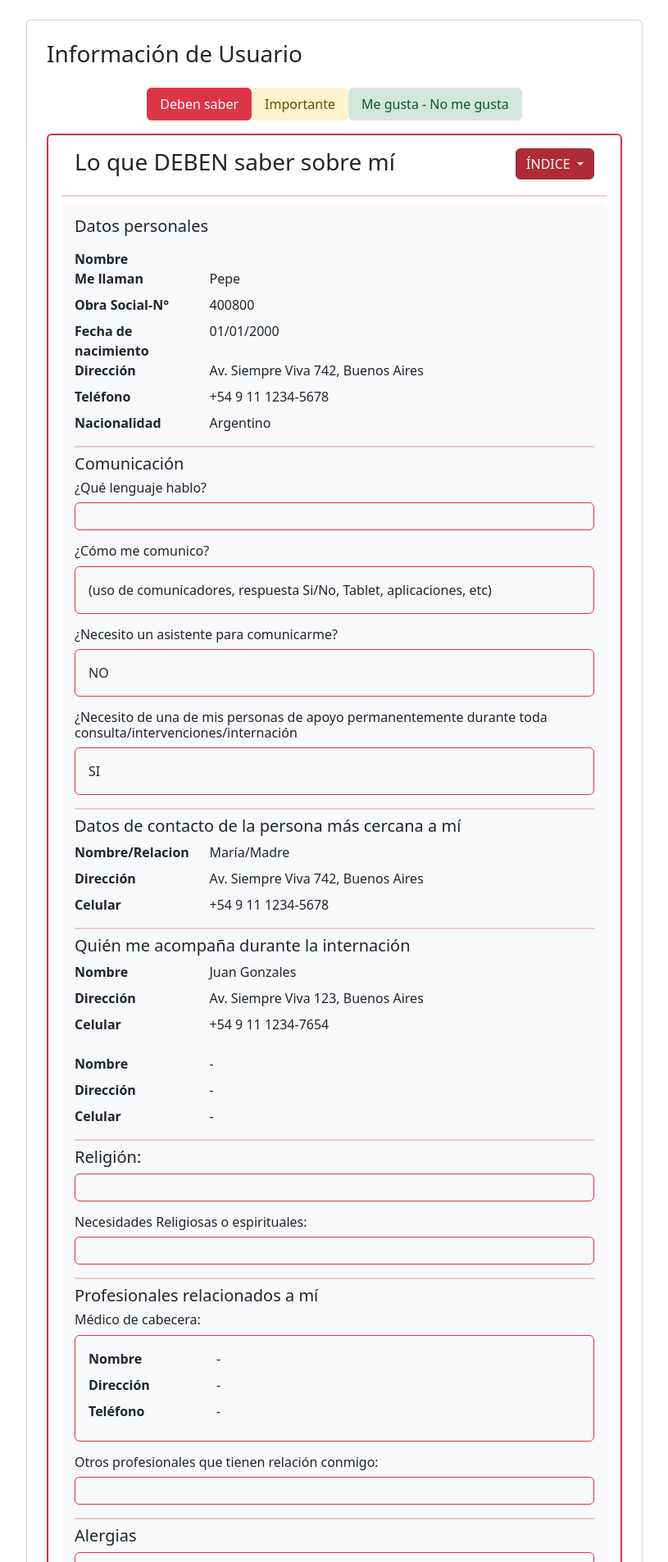
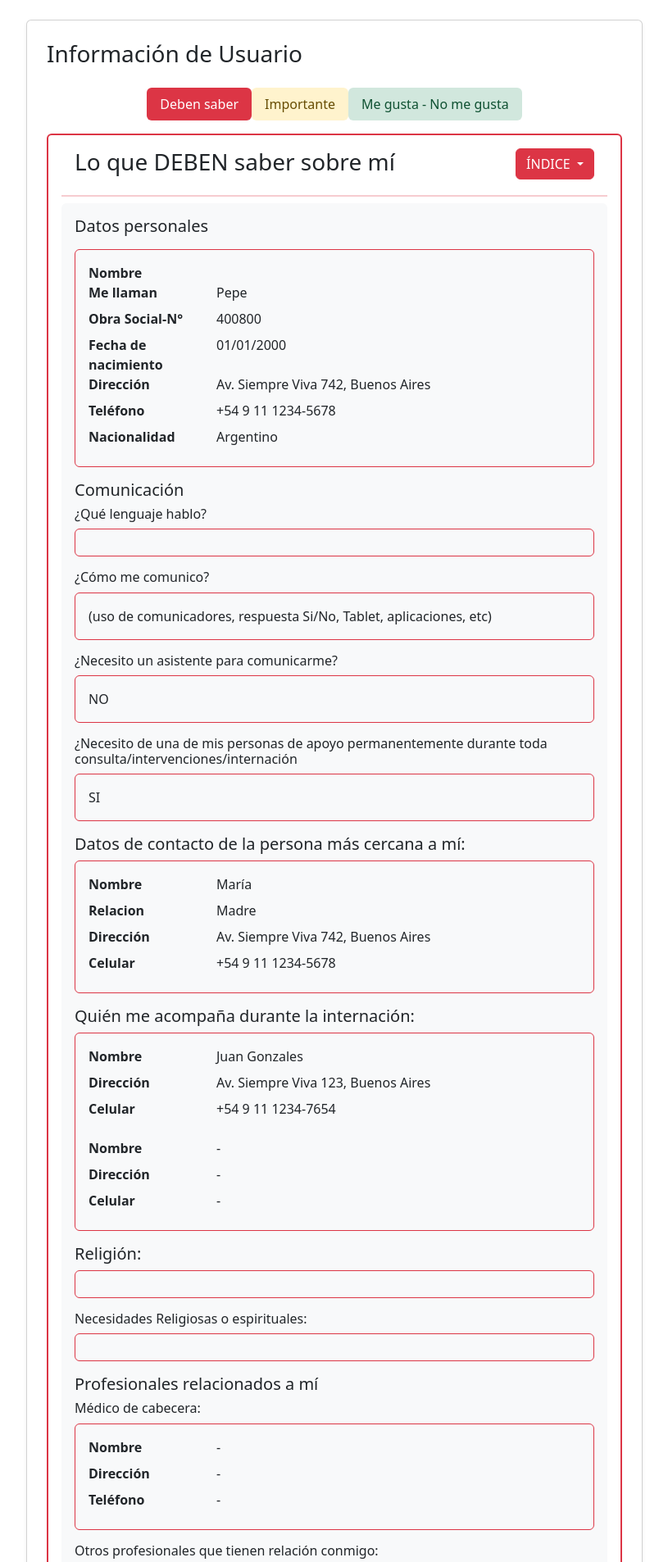
Before and after one commit to depthlost/info-qr, a Flask app: template app/templates/show_user_info.html in a window 1280 px wide. Shown: the part 56-1962 px from the top of the page at 82% size, without its empty margins (232-1047 px from the left). Run offline with Flask 3, Linux system fonts and the light colour scheme; the template is opened without the code that fills it, so the values that code supplies are empty; parts of the project's set-up code (start-up, migrations or seed data) failed here and were passed over.

Commit message:
Se mejoró la navegacion de la informacion

```diff
--- a/app/templates/info_important.html
+++ b/app/templates/info_important.html
@@ -33,7 +33,7 @@
 
     <hr class="my-2 border border-warning">
 
-    <div data-bs-spy="scroll" data-bs-target="#nav-important" data-bs-root-margin="0px 0px -40%" data-bs-smooth-scroll="true" class="scrollspy-example bg-body-tertiary p-3 rounded-2" tabindex="0">
+    <div class="bg-body-tertiary p-3 rounded-2" tabindex="0">
         <h3 class="h5" id="estoy_ansioso">¿Qué necesito que hagan si estoy ansiosa/ansioso?</h3>
         <div class="border border-warning rounded p-3 mb-3">
             <p class="mb-0"> </p>
--- a/app/templates/info_likes_dislikes.html
+++ b/app/templates/info_likes_dislikes.html
@@ -26,7 +26,7 @@
 
     <hr class="my-2 border border-success">
 
-    <div data-bs-spy="scroll" data-bs-target="#nav-likes-dislikes" data-bs-root-margin="0px 0px -40%" data-bs-smooth-scroll="true" class="scrollspy-example bg-body-tertiary p-3 rounded-2" tabindex="0">
+    <div class="bg-body-tertiary p-3 rounded-2" tabindex="0">
         <h3 class="h5" id="me_gusta">Me gusta</h3>
         <p class="h6">Por favor hagan esto:</p>
         <div class="border border-success rounded p-3 mb-3">
--- a/app/templates/info_must_know.html
+++ b/app/templates/info_must_know.html
@@ -5,7 +5,7 @@
         <div class="col-md-10">
             <h2 class="h3">Lo que DEBEN saber sobre mí</h2>
         </div>
-        <div class="col-md-2 d-flex justify-content-end align-items-start" id="nav-must-know">
+        <div class="col-md-2 d-flex justify-content-end align-items-start">
             <div class="dropdown">
                 <button class="btn btn-danger dropdown-toggle"
                         type="button"
@@ -33,9 +33,10 @@
 
     <hr class="my-2 border border-danger">
 
-    <div data-bs-spy="scroll" data-bs-target="#nav-must-know" data-bs-root-margin="0px 0px -40%" data-bs-smooth-scroll="true" class="scrollspy-example bg-body-tertiary p-3 rounded-2" tabindex="0">
+    <div class="bg-body-tertiary p-3 rounded-2" tabindex="0">
         <section aria-labelledby="datos_personales">
             <h3 id="datos_personales" class="h5 mb-3">Datos personales</h3>
+            <div class="border border-danger rounded p-3 mb-3">
                 <dl class="row mb-0">
                     <dt class="col-sm-3">Nombre</dt>
                     <dd class="col-sm-9">{{ user.name }}</dd>
@@ -58,10 +59,10 @@
                     <dt class="col-sm-3">Nacionalidad</dt>
                     <dd class="col-sm-9">Argentino</dd>
                 </dl>
+            </div>
         </section>
 
-        <hr class="my-2 border border-danger">
-
+        <section aria-labelledby="comunicacion">
             <h3 class="h5" id="comunicacion">Comunicación</h3>
             <h4 class="h6">¿Qué lenguaje hablo?</h4>
             <div class="border border-danger rounded p-3 mb-3">
@@ -79,14 +80,17 @@
             <div class="border border-danger rounded p-3 mb-3">
                 <p class="mb-0"> SI </p>
             </div>
-
-        <hr class="my-2 border border-danger">
+        </section>
 
         <section aria-labelledby="contacto_cercano">
-            <h3 class="h5" id="contacto_cercano">Datos de contacto de la persona más cercana a mí</h3>
+            <h3 class="h5" id="contacto_cercano">Datos de contacto de la persona más cercana a mí:</h3>
+            <div class="border border-danger rounded p-3 mb-3">
                 <dl class="row mb-0">
-                <dt class="col-sm-3">Nombre/Relacion</dt>
-                <dd class="col-sm-9">María/Madre</dd>
+                    <dt class="col-sm-3">Nombre</dt>
+                    <dd class="col-sm-9">María</dd>
+
+                    <dt class="col-sm-3">Relacion</dt>
+                    <dd class="col-sm-9">Madre</dd>
 
                     <dt class="col-sm-3">Dirección</dt>
                     <dd class="col-sm-9">Av. Siempre Viva 742, Buenos Aires</dd>
@@ -94,12 +98,12 @@
                     <dt class="col-sm-3">Celular</dt>
                     <dd class="col-sm-9">+54 9 11 1234-5678</dd>
                 </dl>
+            </div>
         </section>
 
-        <hr class="my-2 border border-danger">
-
         <section aria-labelledby="acompañante">
-            <h3 class="h5" id="acompañante">Quién me acompaña durante la internación</h3>
+            <h3 class="h5" id="acompañante">Quién me acompaña durante la internación:</h3>
+            <div class="border border-danger rounded p-3 mb-3">
                 <dl class="row mb-0">
                     <dt class="col-sm-3">Nombre</dt>
                     <dd class="col-sm-9">Juan Gonzales</dd>
@@ -119,10 +123,10 @@
                     <dt class="col-sm-3">Celular</dt>
                     <dd class="col-sm-9">-</dd>
                 </dl>
+            </div>
         </section>
 
-        <hr class="my-2 border border-danger">
-
+        <section aria-labelledby="religion">
             <h3 class="h5" id="religion">Religión:</h3>
             <div class="border border-danger rounded p-3 mb-3">
                 <p class="mb-0"> </p>
@@ -131,9 +135,9 @@
             <div class="border border-danger rounded p-3 mb-3">
                 <p class="mb-0"> </p>
             </div>
+        </section>
 
-        <hr class="my-2 border border-danger">
-
+        <section aria-labelledby="profesionales">
             <h3 class="h5" id="profesionales">Profesionales relacionados a mí</h3>
             <section aria-labelledby="medico_cabecera">
                 <h4 class="h6" id="medico_cabecera">Médico de cabecera:</h4>
@@ -154,14 +158,14 @@
             <div class="border border-danger rounded p-3 mb-3">
                 <p class="mb-0"> </p>
             </div>
-
-        <hr class="my-2 border border-danger">
+        </section>
 
         <h3 class="h5" id="alergias">Alergias</h3>
         <div class="border border-danger rounded p-3 mb-3">
             <p class="mb-0"> </p>
         </div>
 
+        <section aria-labelledby="intervenciones">
             <h3 class="h5" id="intervenciones">Intervenciones</h3>
             <h4 class="h6"> Cómo hacerme las Intervenciones Médicas:</h4>
             <div class="border border-danger rounded p-3 mb-3">
@@ -171,7 +175,9 @@
             <div class="border border-danger rounded p-3 mb-3">
                 <p class="mb-0">Porque tengo: riesgo de atragantarme, disfagia (comer, beber y tragar)</p>
             </div>
+        </section>
 
+        <section aria-labelledby="medicacion">
             <h3 class="h5" id="medicacion">Medicación</h3>
             <section aria-labelledby="medicacion_actual">
                 <h4 class="h6" id="medicacion_actual">Medicación actual:</h4>
@@ -223,7 +229,9 @@
             <div class="border border-danger rounded p-3 mb-3">
                 <p class="mb-0"> </p>
             </div>
+        </section>
 
+        <section aria-labelledby="condicion_neurologica">
             <h3 class="h5" id="condicion_neurologica">Condición neurologica</h3>
             <h4 class="h6"> Tengo epilepsia:</h4>
             <div class="border border-danger rounded p-3 mb-3">
@@ -237,6 +245,7 @@
             <div class="border border-danger rounded p-3 mb-3">
                 <p class="mb-0"></p>
             </div>
+        </section>
 
         <h3 class="h5" id="otros">Otros datos que deben saber:</h3>
         <div class="border border-danger rounded p-3 mb-3">
```
Also changed, not shown: app/templates/show_user_info.html (+22 -3 lines). Lines whose indentation alone changed are shown as unchanged.
